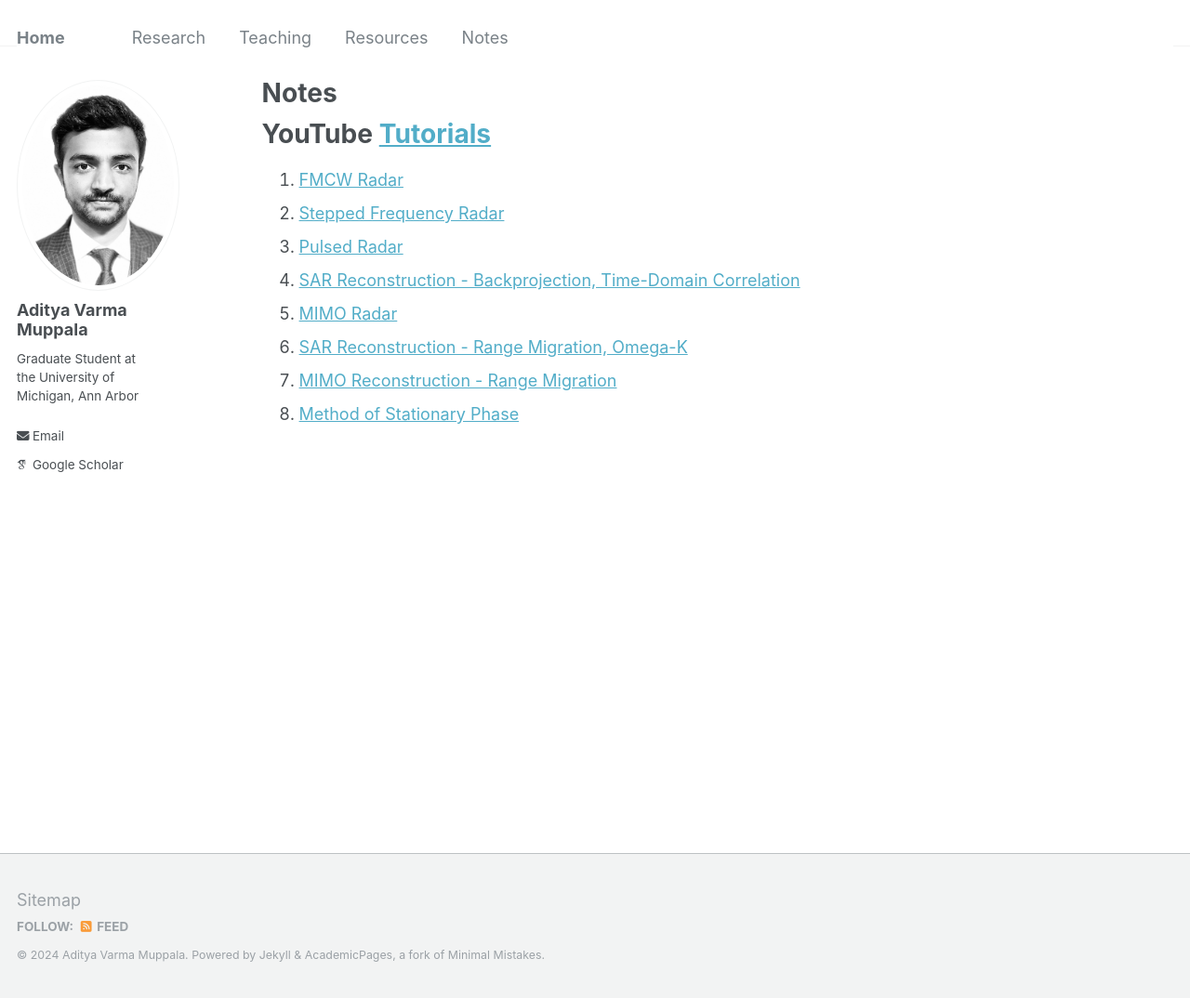
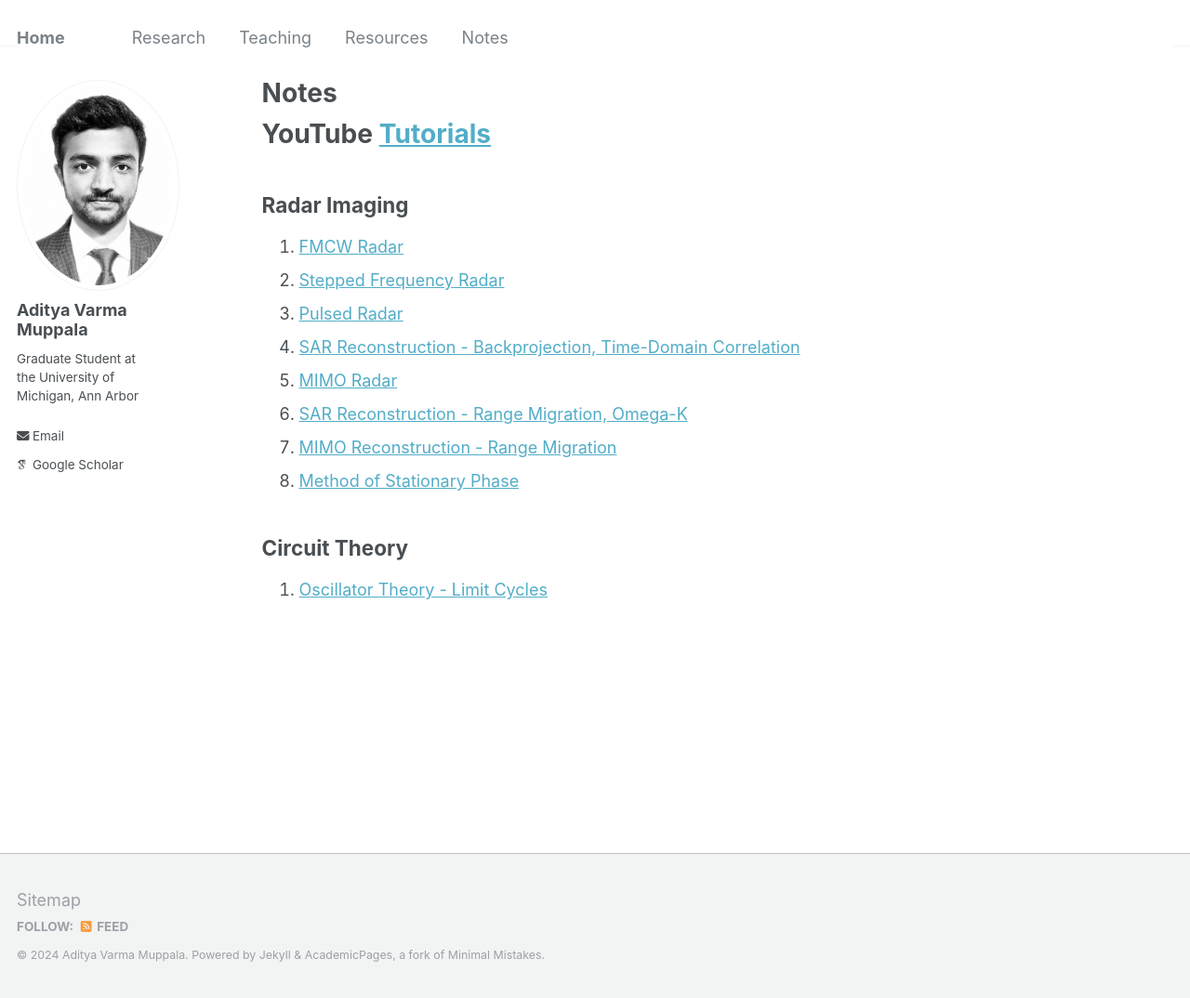
Before and after one commit to AdityaMuppala/adityamuppala.github.io, a Jekyll site: the page built from _pages/notes.md, in a window 1280 px wide and 1074 px high. Shown: the whole window at 93% size. Built offline with Jekyll 4.4.1, drawn with Linux system fonts in a browser that asks for light colours; some web fonts are replaced.

Commit message:
Update notes.md

```diff
--- a/_pages/notes.md
+++ b/_pages/notes.md
@@ -7,6 +7,7 @@ author_profile: true
 
 # YouTube [Tutorials](https://www.youtube.com/@adityavarmamuppala437/videos)
 
+## Radar Imaging
 1. [FMCW Radar](https://adityamuppala.github.io/assets/YouTube_Notes/FMCW_YouTube.pdf)
 2. [Stepped Frequency Radar](https://adityamuppala.github.io/assets/YouTube_Notes/Stepped_Frequency_YouTube.pdf)
 3. [Pulsed Radar](https://adityamuppala.github.io/assets/YouTube_Notes/Pulsed_YouTube.pdf)
@@ -15,3 +16,7 @@ author_profile: true
 6. [SAR Reconstruction - Range Migration, Omega-K](https://adityamuppala.github.io/assets/YouTube_Notes/SAR_RMA_YouTube.pdf)
 7. [MIMO Reconstruction - Range Migration](https://adityamuppala.github.io/assets/YouTube_Notes/MIMO_RMA_YouTube.pdf)
 8. [Method of Stationary Phase](https://adityamuppala.github.io/assets/YouTube_Notes/MOSP_YouTube.pdf)
+
+## Circuit Theory
+
+1. [Oscillator Theory - Limit Cycles](https://adityamuppala.github.io/assets/YouTube_Notes/MMIC_Limit_Cycles.pdf)
```
